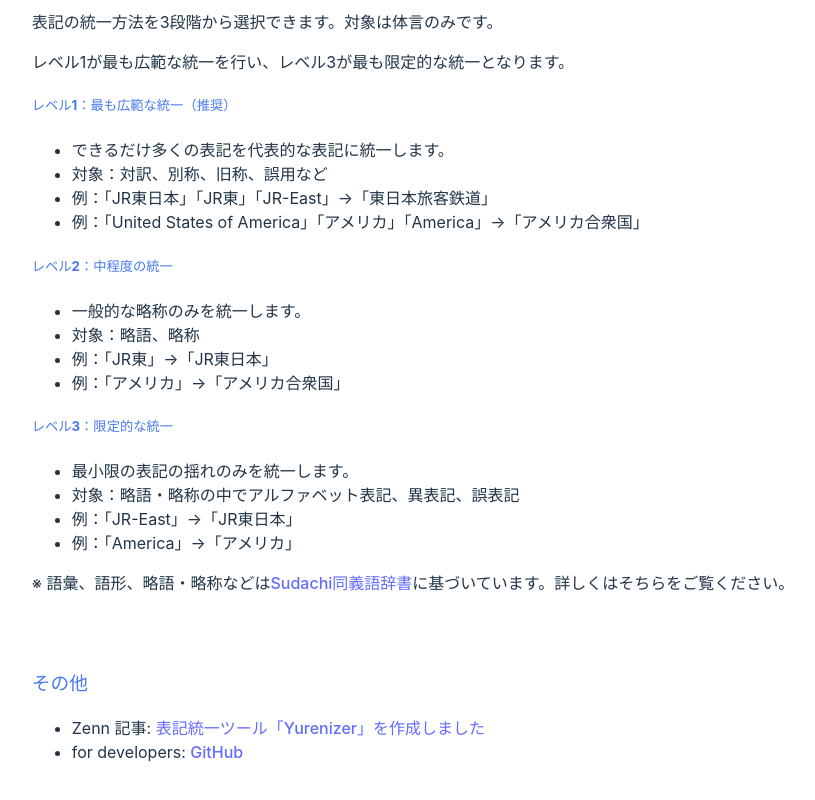
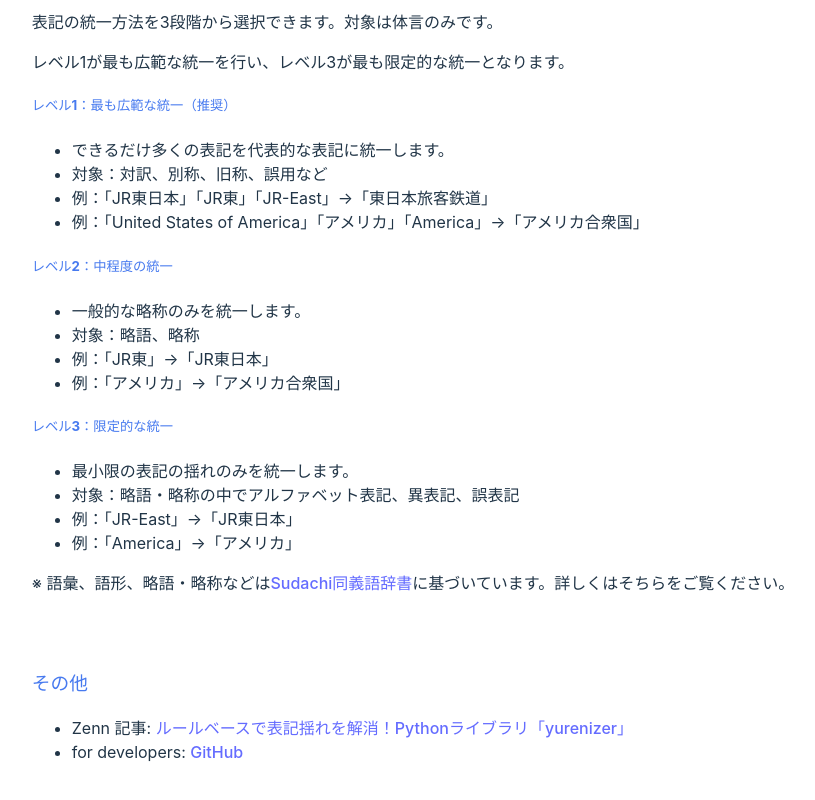
Before and after one commit to sea-turt1e/yurenizer_frontend, a Vue app: page / in a window 1280 px wide. Shown: the part 1000-1800 px from the top of the page, without its empty margins (227-1042 px from the left). Built offline with nearby package versions, Linux system fonts and the light colour scheme.

Commit message:
文言変更: Zenn 記事のリンクを新しい記事に更新

```diff
--- a/src/App.vue
+++ b/src/App.vue
@@ -216,7 +216,7 @@
   <div class="others">
     <h3>その他</h3>
       <ul>
-        <li>Zenn 記事: <a href="https://zenn.dev/sea_turt1e/articles/7b3b3b3b3b3b3b3b3b3b" target="_blank" rel="noopener noreferrer">表記統一ツール「Yurenizer」を作成しました</a></li>
+        <li>Zenn 記事: <a href="https://zenn.dev/sea_turt1e/articles/afbe326366f1e7" target="_blank" rel="noopener noreferrer">ルールベースで表記揺れを解消！Pythonライブラリ「yurenizer」</a></li>
         <li>for developers: <a href="https://github.com/sea-turt1e/yurenizer/blob/main/README_ja.md" target="_blank" rel="noopener noreferrer">GitHub</a></li>
       </ul>
   </div>
```
